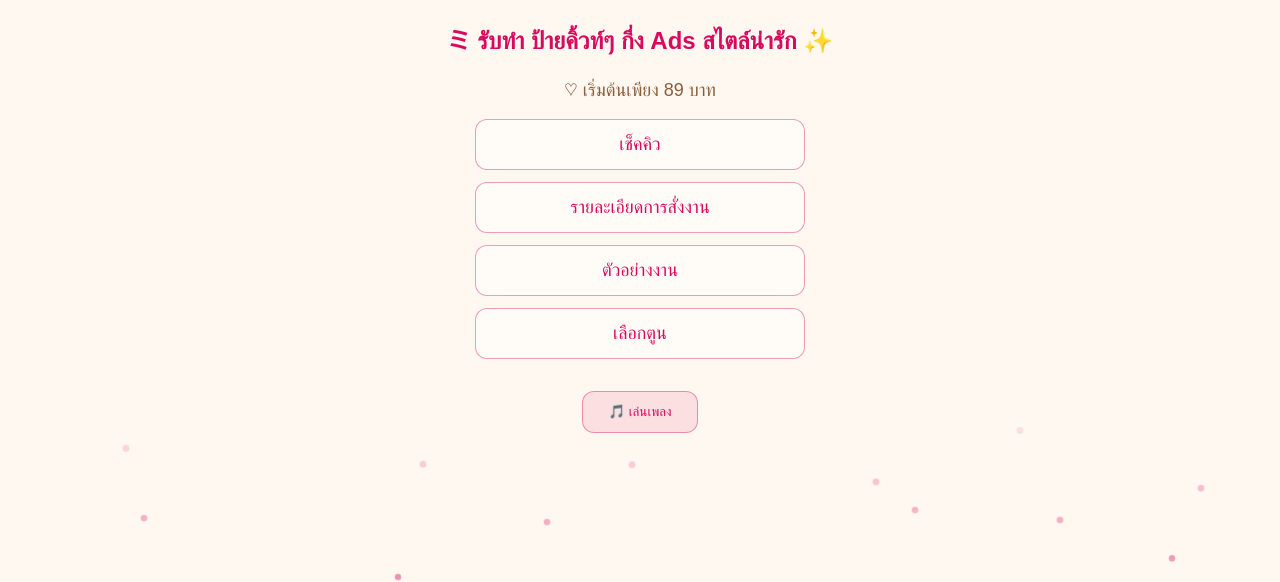
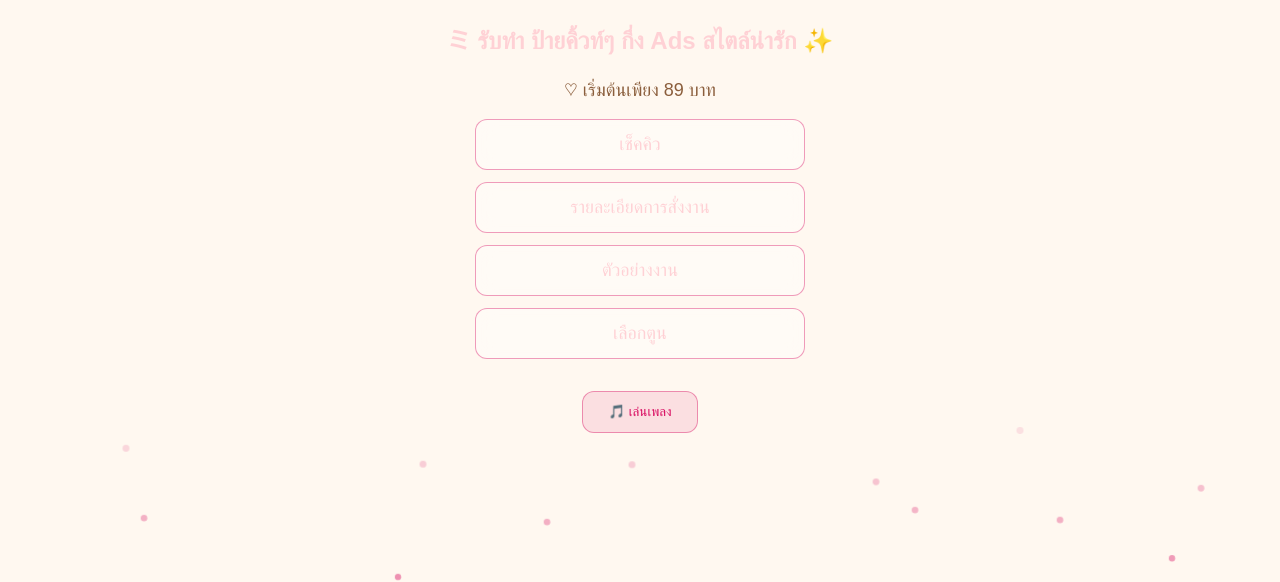
Before and after one commit to prettygirl363/ANUSARA, a plain HTML site: page index.html in a window 1280 px wide. Shown: the part 218-800 px from the top of the page. Drawn offline with Linux system fonts and the light colour scheme.

Commit message:
Update index.html

```diff
--- a/index.html
+++ b/index.html
@@ -13,9 +13,9 @@
   --button-size: 18px;
 
   --color-title: #d80a5f;
-  --color-big: #d80a5f;
+  --color-big: #FFD1D5;
   --color-small: #8b5e3c;
-  --color-button: #d80a5f;
+  --color-button: #FFD1D5;
   --color-music: #d80a5f;
 }
 
```
